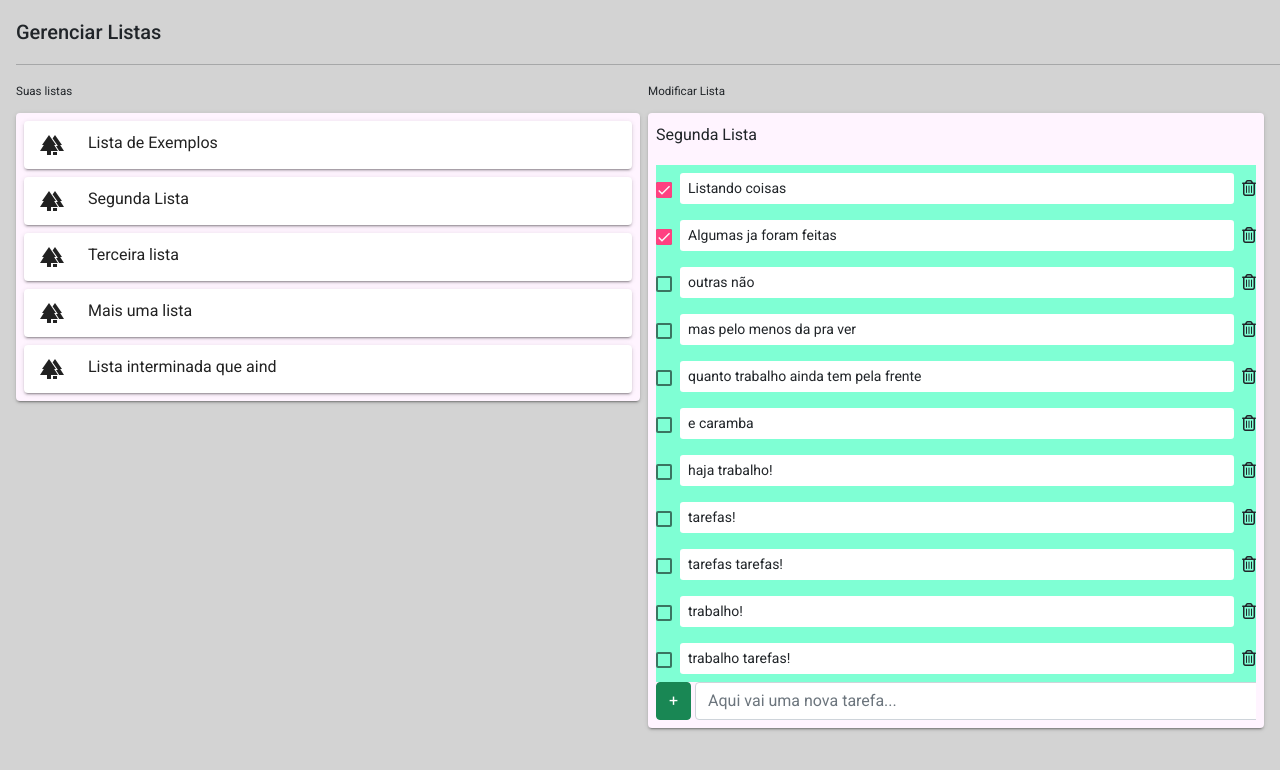
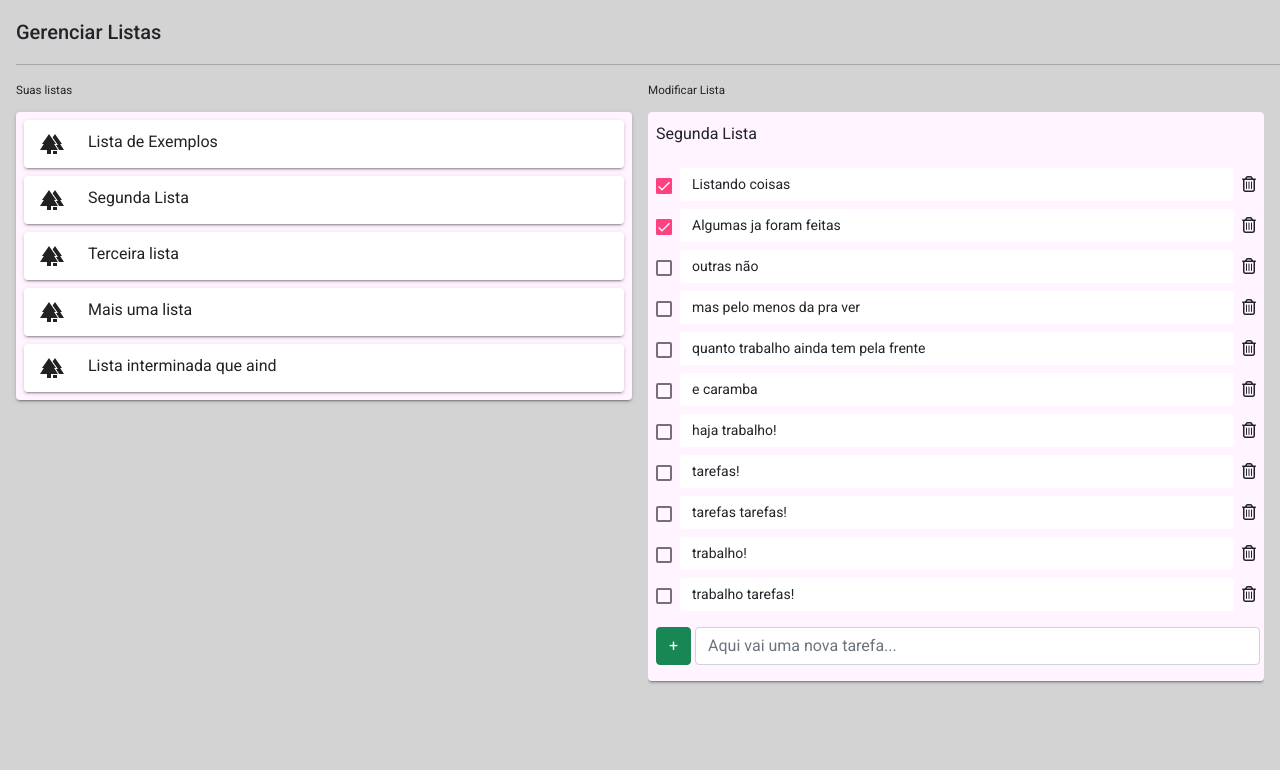
Before and after one commit to androktoneh/step-by-step-taskmanager, an Angular app: page / in a window 1280 px wide. Shown: the top 770 px of the page. Built offline with nearby package versions, Linux system fonts and the light colour scheme.

Commit message:
style/Reestruturação do template base e ajustes no css geral

```diff
--- a/angular.json
+++ b/angular.json
@@ -24,9 +24,9 @@
             ],
             "styles": [
               "./node_modules/@angular/material/prebuilt-themes/indigo-pink.css",
-              "src/styles.css",
               "src/assets/bootstrap.min.css",
-              "src/assets/fontawesome/css/all.min.css"
+              "src/assets/fontawesome/css/all.min.css",
+              "src/styles.css"
             ],
             "scripts": []
           },
--- a/src/app/areas/gerenciar-listas/gerenciar-listas.component.css
+++ b/src/app/areas/gerenciar-listas/gerenciar-listas.component.css
@@ -27,7 +27,8 @@
 }
 
 .ph-container-da-visualizacao {
-  max-height: 100%;
+  flex-grow: 1;
+  overflow: hidden;
 }
 
 .content-container-body div {
--- a/src/app/areas/gerenciar-listas/gerenciar-listas.component.html
+++ b/src/app/areas/gerenciar-listas/gerenciar-listas.component.html
@@ -1,12 +1,12 @@
-<div class="component-container-main">
-  <div class="component-container-title">
+<div class="page-main-container">
+  <div class="page-title-container">
     <h2>Gerenciar Listas</h2>
     <hr>
   </div>
-  <div class="component-container-body">
-    <div class="col-6">
-      <div class="container-areas-listas me-2">
-        <h5>Suas listas</h5>
+  <div class="page-body-container">
+    <div class="col-6 page-section-container">
+      <h5>Suas listas</h5>
+      <div class="container-areas-listas pe-3">
         <div>
           <mat-selection-list
             #taskList [multiple]="false"
@@ -26,7 +26,7 @@
         </div>
       </div>
     </div>
-    <div class="col-6 pe-3">
+    <div class="col-6 page-section-container pe-3">
       <h5>Modificar Lista</h5>
       <div class="ph-container-da-visualizacao">
         <app-task-list [listaDeTarefas]="listaEmVisualizacao"></app-task-list>
--- a/src/app/shared/components/task-list/task-list.component.css
+++ b/src/app/shared/components/task-list/task-list.component.css
@@ -1,9 +1,11 @@
+.task-list-container {
+  max-height: 100%;
+  display: flex;
+  flex-direction: column;
+  padding: 0 0 16px;
 
-.task-list-container {
+  border-radius: 4px;
   background-color: #FFF4FF;
-  border-radius: 4px;
-  padding: 8px;
-
   box-shadow:
     0px 3px 1px -2px rgb(0 0 0 / 20%),
     0px 2px 2px 0px rgb(0 0 0 / 14%),
@@ -11,11 +13,14 @@
 }
 
 .task-list-scroller-container {
-  background-color: aquamarine;
+  margin: 8px 0;
+  padding: 0 8px;
+  flex-grow: 1;
+  overflow-y: auto;
 }
 
 .task-item {
-  padding: 8px 0;
+  padding: 4px 0;
   align-items: center;
 }
 
@@ -28,8 +33,7 @@
 .adicionar-tarefa-container {
   display: flex;
   align-items: center;
-  overflow-y: auto;
-  overflow-x: hidden;
+  padding: 4px 8px 0;
 }
 
 .adicionar-tarefa-input {
--- a/src/app/shared/components/task-list/task-list.component.html
+++ b/src/app/shared/components/task-list/task-list.component.html
@@ -1,6 +1,6 @@
-<div class="card-task-list">
+
 <div class="task-list-container">
-    <h3>{{listaDeTarefas?.nomeLista}}</h3>
+  <h3 class="p-2 m-0">{{listaDeTarefas?.nomeLista}}</h3>
   <div class="task-list-scroller-container">
     <div class="task-item" *ngFor="let tarefa of listaDeTarefas?.tarefas">
         <app-task-item #taskList
@@ -17,21 +17,3 @@
     </div>
   </div>
 </div>
-</div>
-
-
-<!--
-<div class="container-areas-listas me-2">
-  <h5>Suas listas</h5>
-  <div>
-    <mat-selection-list>
-      <mat-list-option>
-        <div class="d-flex">
-          <mat-icon></mat-icon>
-          <span></span>
-        </div>
-      </mat-list-option>
-    </mat-selection-list>
-  </div>
-</div>
--->
--- a/src/styles.css
+++ b/src/styles.css
@@ -1,30 +1,36 @@
-/* You can add global styles to this file, and also import other style files */
-
 body {
   background-color: #181818 !important;
 }
 
-.component-container-main {
-  padding-top: 16px;
+.page-main-container {
+  height: 100vh;
   display: flex;
   flex-direction: column;
-  height: 100vh;
-  overflow: hidden;
 }
 
-.component-container-title {
+.page-title-container {
+  height: 10vh;
+  padding-top: 16px;
+  padding-left: 1rem;
   font-weight: bold;
-  padding-left: 1rem;
-  width: 100%;
 }
 
-.component-container-body {
-  width: 100%;
+.page-body-container {
+  height: 90vh;
+  display: flex;
+  flex-grow: 1;
   padding-left: 1rem;
+}
+
+.page-section-container {
+  display: flex;
+  flex-direction: column;
   flex-grow: 1;
-  display: flex;
+}
+
+.form-control-sm {
+  padding: .375rem .75rem;
 }
 
 
-html, body { height: 100%; }
-body { margin: 0; font-family: Roboto, "Helvetica Neue", sans-serif; }
+body { height: 100vh; margin: 0; font-family: Roboto, "Helvetica Neue", sans-serif; }
```
Lines whose indentation alone changed are shown as unchanged.
